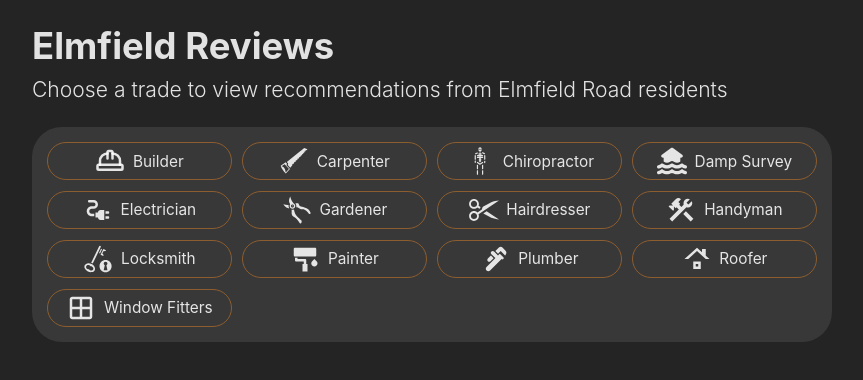
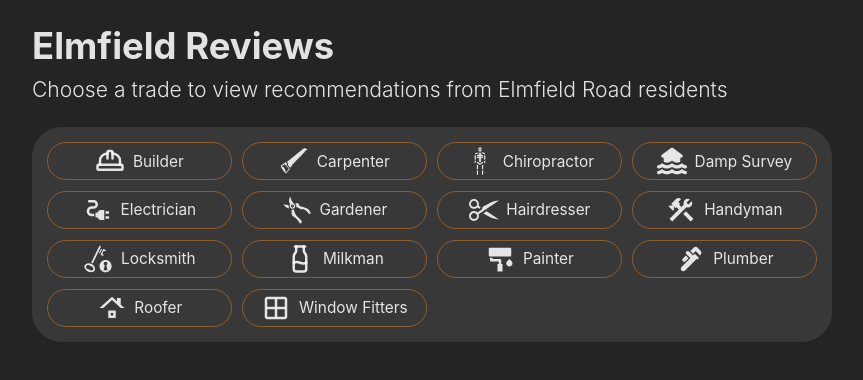
Before and after one commit to LukeTwomey/elmfield-reviews, a React (Vite) app: page / in a window 1280 px wide. Shown: the top 380 px of the page, without its empty margins (208-1071 px from the left). Built offline with nearby package versions, Linux system fonts and the light colour scheme; no server answers.

Commit message:
Add milkman

```diff
--- a/src/components/TradeTiles.tsx
+++ b/src/components/TradeTiles.tsx
@@ -16,7 +16,7 @@ import {
 } from "react-icons/gi";
 import { RiPaintBrushFill } from "react-icons/ri";
 import { RxScissors } from "react-icons/rx";
-import { LuHardHat } from "react-icons/lu";
+import { LuHardHat, LuMilk } from "react-icons/lu";
 import { FaHouseFloodWater } from "react-icons/fa6";
 
 const TradeTiles = ({ onClick, selectedTrade }) => {
@@ -30,6 +30,7 @@ const TradeTiles = ({ onClick, selectedTrade }) => {
     { trade: "Hairdresser", icon: <RxScissors /> },
     { trade: "Handyman", icon: <MdConstruction /> },
     { trade: "Locksmith", icon: <GiKeyLock /> },
+    { trade: "Milkman", icon: <LuMilk /> },
     { trade: "Painter", icon: <RiPaintBrushFill /> },
     { trade: "Plumber", icon: <MdPlumbing /> },
     { trade: "Roofer", icon: <MdRoofing /> },
```
